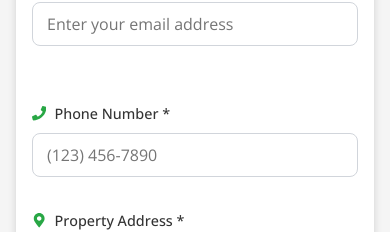
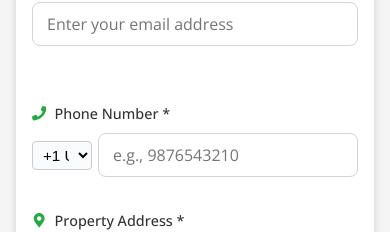
Before and after one commit to nehareddykasa29/painter-project2, a React (Vite) app: page /free-quote in a window 390 px wide. Shown: the part 910-1142 px from the top of the page. Built offline with nearby package versions, Linux system fonts and the light colour scheme.

Commit message:
phone country code

```diff
--- a/src/components/QuoteForm.jsx
+++ b/src/components/QuoteForm.jsx
@@ -19,6 +19,20 @@ import { BACKEND_URL } from '../store/backend';
 import { getStorage, ref, uploadBytes, getDownloadURL } from "firebase/storage";
 import { app as firebaseApp } from "../firebase";
 import './QuoteForm.css';
+
+// Add a small set of country codes for the dropdown
+const COUNTRY_CODES = [
+  { code: '+1', label: 'US/Canada (+1)', short: 'US/CA' },
+  { code: '+44', label: 'UK (+44)', short: 'UK' },
+  { code: '+91', label: 'India (+91)', short: 'IN' },
+  { code: '+61', label: 'Australia (+61)', short: 'AU' },
+  { code: '+81', label: 'Japan (+81)', short: 'JP' },
+  { code: '+49', label: 'Germany (+49)', short: 'DE' },
+  { code: '+33', label: 'France (+33)', short: 'FR' },
+  { code: '+971', label: 'UAE (+971)', short: 'UAE' },
+  { code: '+65', label: 'Singapore (+65)', short: 'SG' },
+  // ...add more as needed
+];
 
 const QuoteForm = ({ onSubmit, isLoading = false, initialData = null }) => {
   const dispatch = useDispatch();
@@ -43,6 +57,7 @@ const QuoteForm = ({ onSubmit, isLoading = false, initialData = null }) => {
     description: initialData?.description || '',
     appointmentDate: initialData?.appointmentDate ? new Date(initialData.appointmentDate) : null,
     appointmentSlot: initialData?.appointmentSlot || '',
+    countryCode: initialData?.countryCode || '+1', // default to US/Canada
   });
 
   const [files, setFiles] = useState([]);
@@ -66,6 +81,7 @@ const QuoteForm = ({ onSubmit, isLoading = false, initialData = null }) => {
         description: initialData.description || '',
         appointmentDate: initialData.appointmentDate ? new Date(initialData.appointmentDate) : null,
         appointmentSlot: initialData.appointmentSlot || '',
+        countryCode: initialData.countryCode || '+1',
       });
     }
   }, [initialData]);
@@ -94,7 +110,7 @@ const QuoteForm = ({ onSubmit, isLoading = false, initialData = null }) => {
 
     if (!formData.phone.trim()) {
       newErrors.phone = 'Phone number is required';
-    } else if (!/^\(?([0-9]{3})\)?[-. ]?([0-9]{3})[-. ]?([0-9]{4})$/.test(formData.phone)) {
+    } else if (!/^\d{7,15}$/.test(formData.phone.replace(/\D/g, ''))) {
       newErrors.phone = 'Phone number is invalid';
     }
 
@@ -168,11 +184,14 @@ const QuoteForm = ({ onSubmit, isLoading = false, initialData = null }) => {
     // Format appointmentDate as "YYYY-MM-DD"
     const appointmentDateStr = formatDate(formData.appointmentDate);
 
+    // Prepend country code to phone number
+    const fullPhone = `${formData.countryCode}${formData.phone.replace(/^0+/, '')}`;
+
     // Build the JSON body
     const quoteBody = {
       name: formData.name,
       email: formData.email,
-      phone: formData.phone,
+      phone: fullPhone,
       address: formData.address,
       serviceType: formData.serviceType,
       projectType: formData.projectType,
@@ -417,6 +436,28 @@ const QuoteForm = ({ onSubmit, isLoading = false, initialData = null }) => {
             <label htmlFor="phone" className="form-label">
               <FaPhone /> Phone Number *
             </label>
+            <div style={{ display: 'flex', gap: '6px', alignItems: 'center' }}>
+              <select
+                name="countryCode"
+                value={formData.countryCode}
+                onChange={handleChange}
+                style={{
+                  width: '70px',
+                  minWidth: '40px',
+                  maxWidth: '60px',
+                  padding: '4px 6px',
+                  borderRadius: '4px',
+                  border: '1px solid #ccc',
+                  background: '#fafbfc',
+                  fontSize: '0.95em'
+                }}
+              >
+                {COUNTRY_CODES.map(opt => (
+                  <option key={opt.code} value={opt.code}>
+                    {opt.code} {opt.short}
+                  </option>
+                ))}
+              </select>
               <input
                 type="tel"
                 id="phone"
@@ -424,8 +465,10 @@ const QuoteForm = ({ onSubmit, isLoading = false, initialData = null }) => {
                 value={formData.phone}
                 onChange={handleChange}
                 className={`form-control ${errors.phone ? 'error' : ''}`}
-              placeholder="(123) 456-7890"
+                placeholder="e.g., 9876543210"
+                style={{ flex: 1, minWidth: '180px', fontSize: '1em' }} // Make input wider
               />
+            </div>
             {errors.phone && <div className="form-error">{errors.phone}</div>}
           </div>
 
```
Lines whose indentation alone changed are shown as unchanged.
